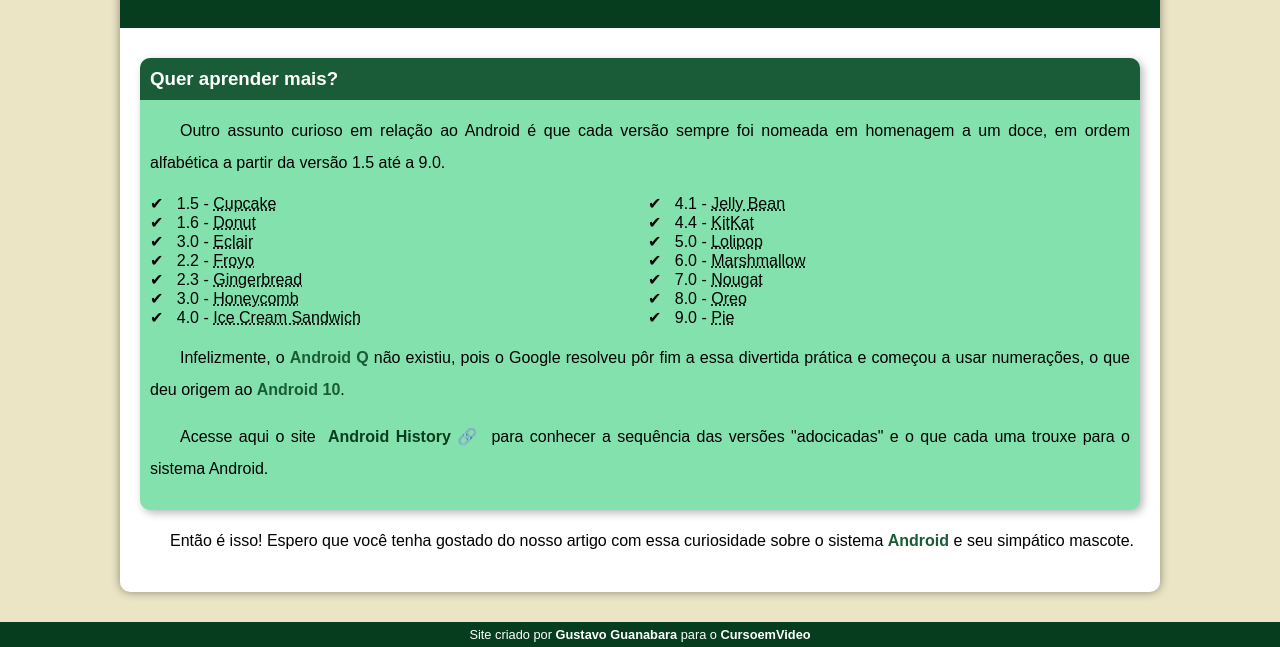
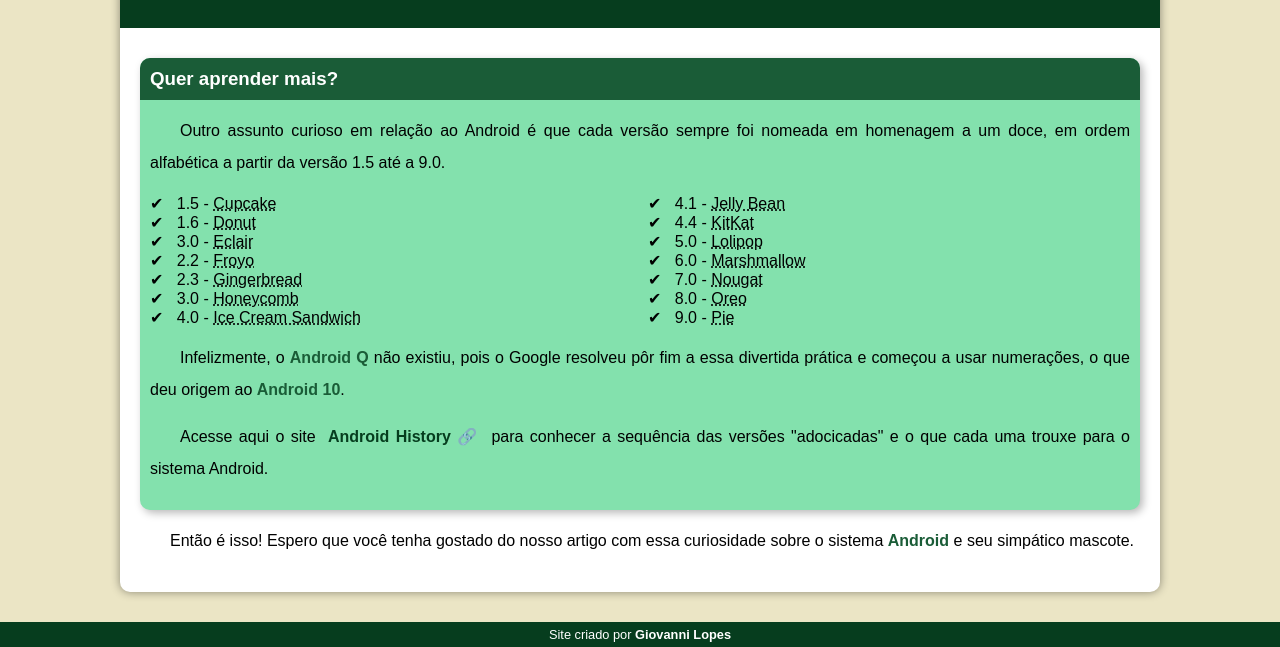
Before and after one commit to giovanniclopes/projeto-android, a plain HTML site: page index.html in a window 1280 px wide. Shown: the part 2414-3061 px from the top of the page. Drawn offline with Linux system fonts and the light colour scheme.

Commit message:
Update index.html

```diff
--- a/index.html
+++ b/index.html
@@ -141,7 +141,7 @@
         </article>
     </main>
     <footer>
-        <p>Site criado por <a href="https://gustavoguanabara.github.io/" target="_blank">Gustavo Guanabara</a> para o <a href="https://www.youtube.com/cursoemvideo" target="_blank">CursoemVideo</a></p>
+        <p>Site criado por <a href="https://github.com/giovanniclopes" target="_blank">Giovanni Lopes</a></p>
     </footer>
 </body>
 </html>
```
